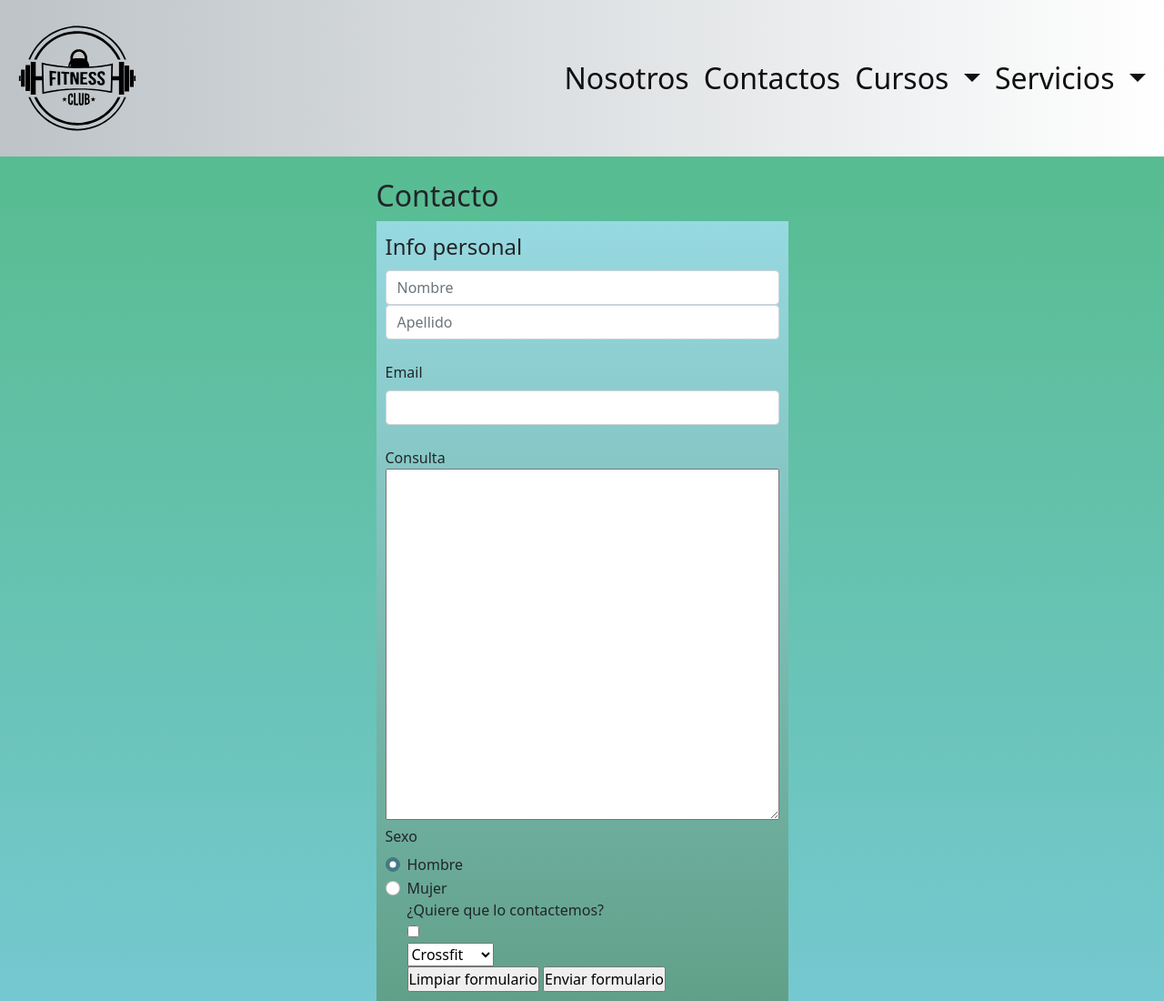
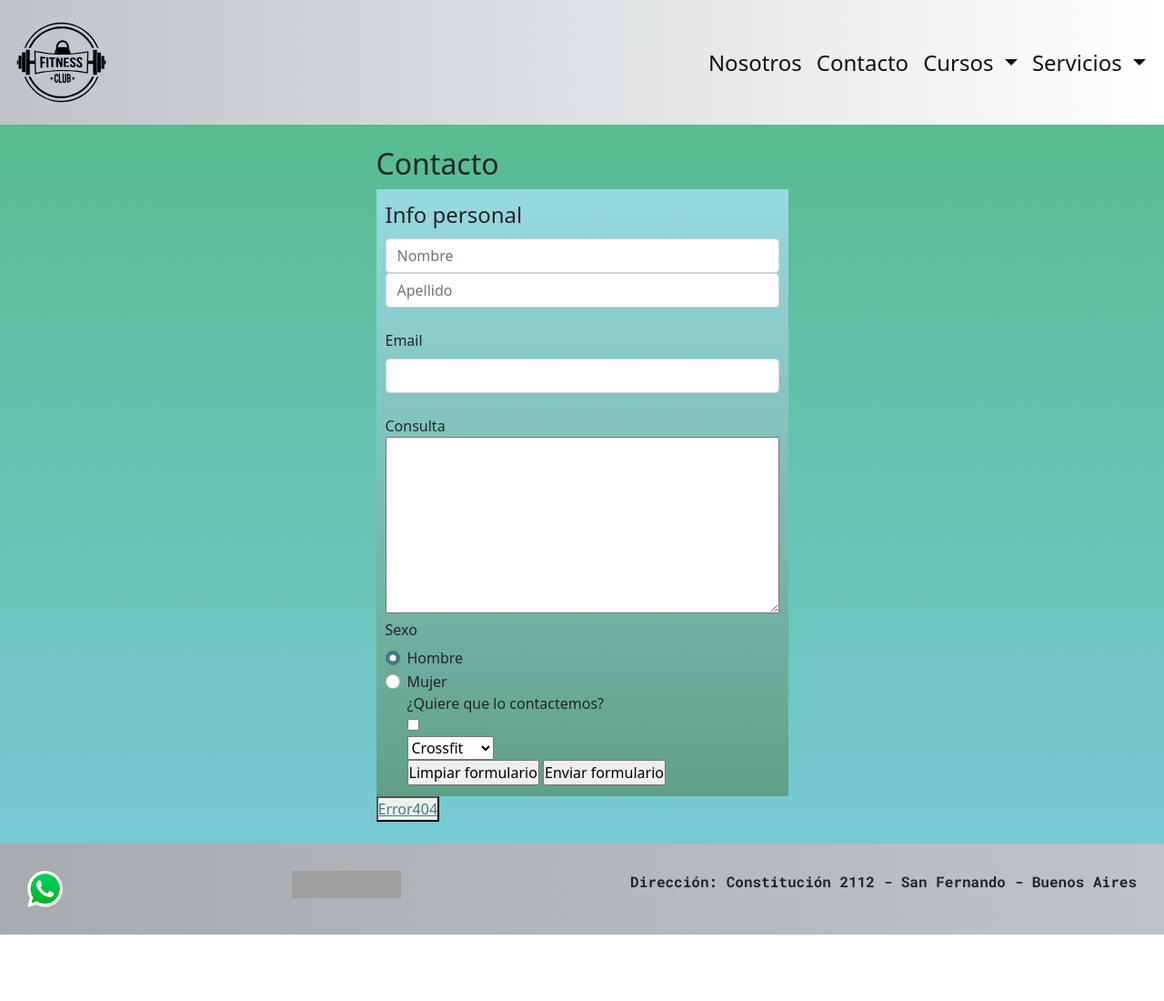
Before and after one commit to martinCaballero1984/4ta-entrega, a website: page contacto.html in a window 1280 px wide. Shown: the top 1100 px of the page at 91% size. After the commit the page ends 1027 px from the top, so only its background shows below. Drawn offline with Linux system fonts and the light colour scheme; grey boxes are pictures that could not be loaded.

Commit message:
actualizacion09/12

```diff
--- a/contacto.html
+++ b/contacto.html
@@ -50,7 +50,7 @@
                 <a class="nav-link active" aria-current="page" href="nosotros.html">Nosotros</a>
               </li>
               <li class="nav-item">
-                <a class="nav-link" href="contactos.html">Contactos</a>
+                <a class="nav-link" href="contactos.html">Contacto</a>
               </li>
               <li class="nav-item dropdown">
                 <a class="nav-link dropdown-toggle" href="Cursos.html" id="navbarDropdown" role="button" data-bs-toggle="dropdown" aria-expanded="false">
@@ -97,7 +97,7 @@
                               <label for="inputEmail4" class="form-label">Email</label>
                               <input type="email" class="form-control" id="inputEmail4"> <br>
                               <label for="">Consulta</label><br>
-                              <textarea name="Consulta" id="Consulta" cols="45" rows="16"></textarea>
+                              <textarea name="Consulta" id="Consulta" cols="45" rows="8"></textarea>
                               <br>
                               <legend class="col-form-label col-sm-2 pt-0">Sexo</legend>
                               <div class="col-sm-10">
@@ -120,8 +120,10 @@
                                   <option value="Funcional">Funcional</option>
                                   <option value="Gap">Gap</option>
                                   <option value="Pilates">Pilates</option>
-                              </select> <br>
+                              </select>
+                               <br>
                               <input type="reset" value="Limpiar formulario"/>
+
                               <input type="submit" value="Enviar formulario"/>
 
 
--- a/scss/_commons.scss
+++ b/scss/_commons.scss
@@ -15,6 +15,7 @@ $mx-1: 1.5em;
 
 $d-flex:flex;
 
+$w-15:15%;
 $w-25:25%;
 $w-50:50%;
 
--- a/scss/_navBar.scss
+++ b/scss/_navBar.scss
@@ -1,11 +1,11 @@
 nav{
     img{
-        width: $w-25;
+        width: $w-15;
     }
 }
 
 #botonera{
-    font-size: 2em;
+    font-size: 1.5em;
     background: #bdc3c7;  /* fallback for old browsers */
     background: -webkit-linear-gradient(to right, #546374, #bdc3c7);  /* Chrome 10-25, Safari 5.1-6 */
     background: linear-gradient(to right, #bdc3c7, white); /* W3C, IE 10+/ Edge, Firefox 16+, Chrome 26+, Opera 12+, Safari 7+ */
```
Also changed, not shown: error404.html (+2 -2 lines), css/style.css, img/fotoIndex.jpg (deleted).
